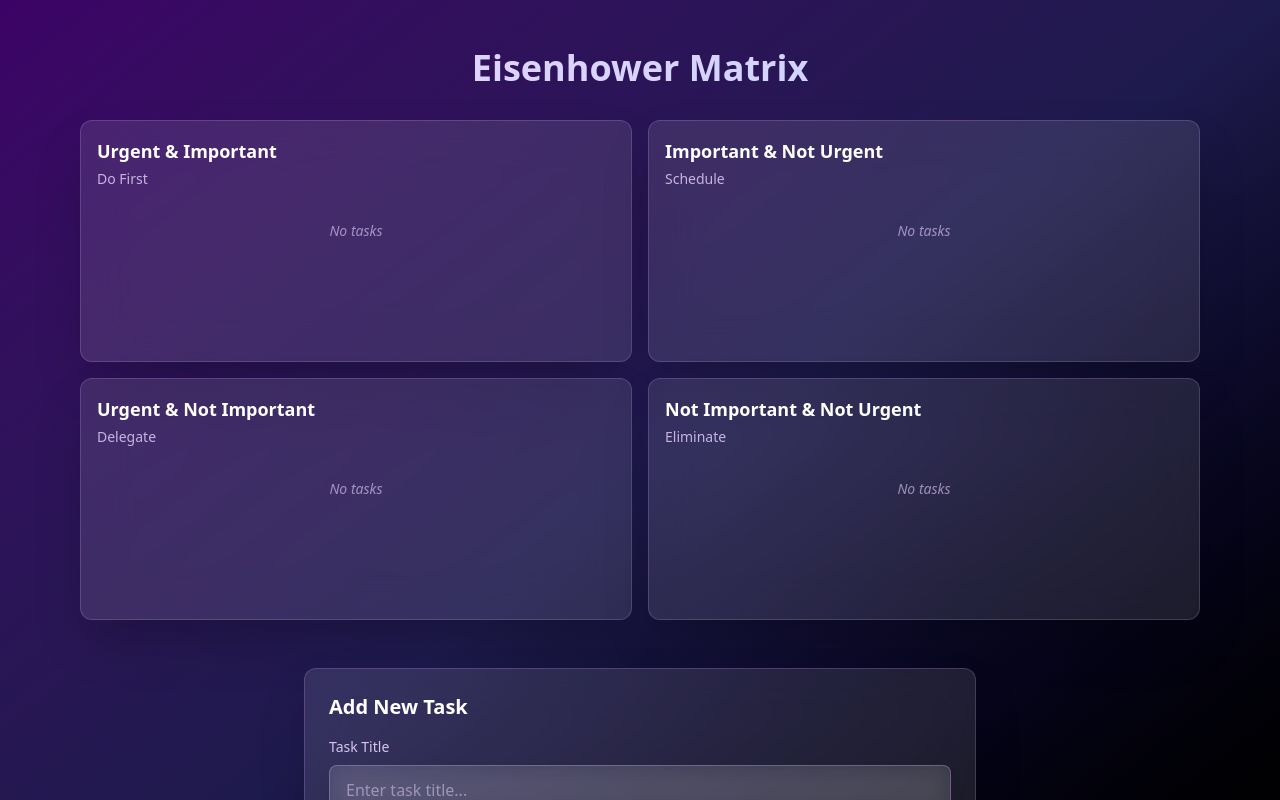
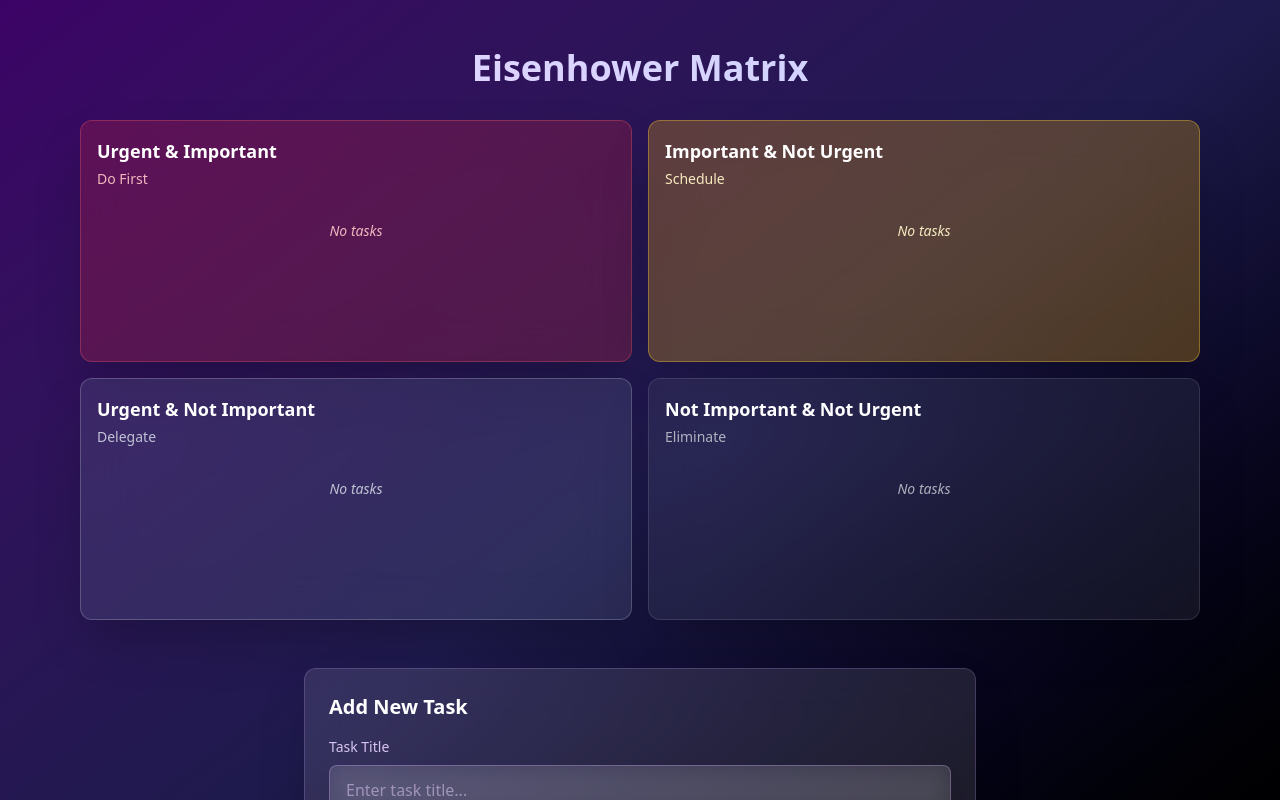
Before and after one commit to paasovaara/exec-dashboard, a React (Vite) app: page / in a window 1280 px wide. Shown: the top 800 px of the page. Built offline with nearby package versions, Linux system fonts and the light colour scheme.

Commit message:
finetuned hues for quadrants

```diff
--- a/src/components/MatrixQuadrant.tsx
+++ b/src/components/MatrixQuadrant.tsx
@@ -33,17 +33,43 @@ export const MatrixQuadrant = ({
 }: MatrixQuadrantProps) => {
   const label = quadrantLabels[quadrant];
 
+  // Define quadrant-specific color schemes
+  const quadrantStyles: Record<QuadrantType, { bg: string; border: string; text: string }> = {
+    'urgent-important': {
+      bg: 'bg-red-500/20',
+      border: 'border-red-400/30',
+      text: 'text-red-200/90',
+    },
+    'important-not-urgent': {
+      bg: 'bg-amber-400/25',
+      border: 'border-amber-300/35',
+      text: 'text-amber-100/95',
+    },
+    'urgent-not-important': {
+      bg: 'bg-slate-400/15',
+      border: 'border-slate-300/25',
+      text: 'text-slate-200/80',
+    },
+    'not-important-not-urgent': {
+      bg: 'bg-gray-500/15',
+      border: 'border-gray-400/20',
+      text: 'text-gray-300/80',
+    },
+  };
+
+  const styles = quadrantStyles[quadrant];
+
   return (
-    <div className="backdrop-blur-xl bg-white/10 rounded-xl p-4 border border-purple-300/20 shadow-2xl h-full flex flex-col transition-all duration-300 hover:bg-white/15">
+    <div className={`backdrop-blur-xl ${styles.bg} rounded-xl p-4 border ${styles.border} shadow-2xl h-full flex flex-col transition-all duration-300 hover:opacity-90`}>
       <div className="mb-4">
         <h3 className="text-lg font-semibold text-white mb-1">
           {label.title}
         </h3>
-        <p className="text-sm text-purple-200/80">{label.subtitle}</p>
+        <p className={`text-sm ${styles.text}`}>{label.subtitle}</p>
       </div>
       <div className="flex-1 space-y-2 overflow-y-auto min-h-0">
         {tasks.length === 0 ? (
-          <p className="text-sm text-purple-200/60 italic text-center py-4">
+          <p className={`text-sm ${styles.text} italic text-center py-4`}>
             No tasks
           </p>
         ) : (
```
